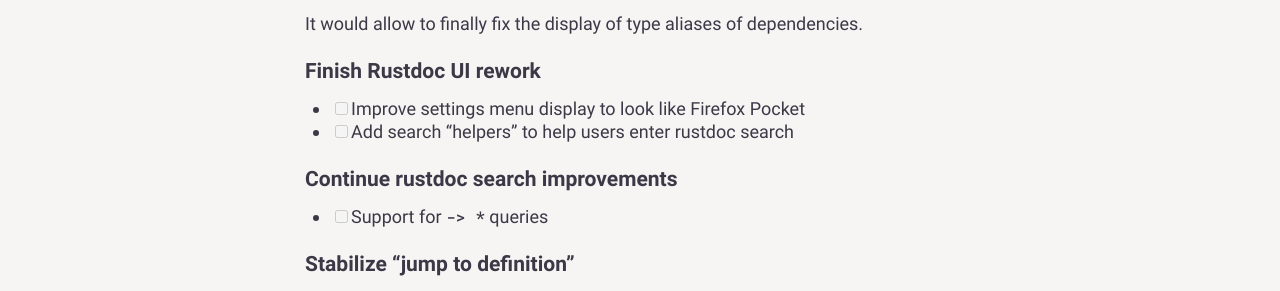
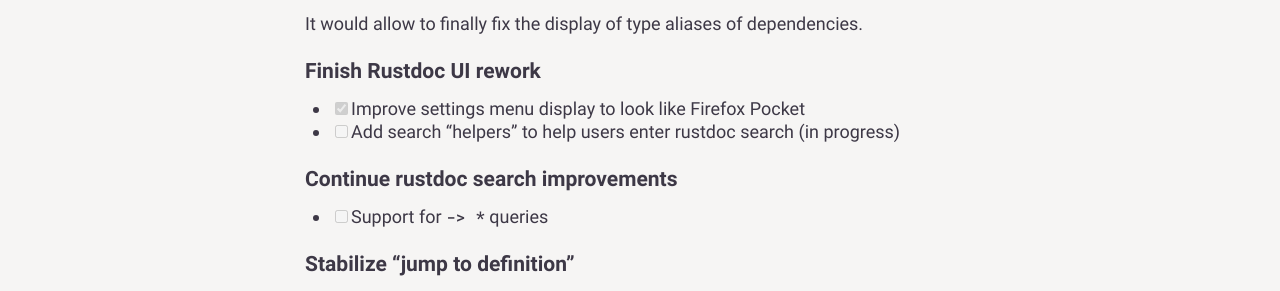
Before and after one commit to yijunyu/trusted-programming.github.io, a Jekyll site: the page built from articles/work-in-progress/Tools/RustDoc.md, in a window 1280 px wide. Shown: the part 499-790 px from the top of the page. Built offline with Jekyll 4.4.1, drawn with Linux system fonts in a browser that asks for light colours.

Commit message:
Update WIP

```diff
--- a/articles/work-in-progress/Tools/RustDoc.md
+++ b/articles/work-in-progress/Tools/RustDoc.md
@@ -22,8 +22,8 @@
 
 ### Finish Rustdoc UI rework
 
- * [ ] Improve settings menu display to look like Firefox Pocket
- * [ ] Add search "helpers" to help users enter rustdoc search
+ * [x] Improve settings menu display to look like Firefox Pocket
+ * [ ] Add search "helpers" to help users enter rustdoc search (in progress)
 
 ### Continue rustdoc search improvements
 
```
